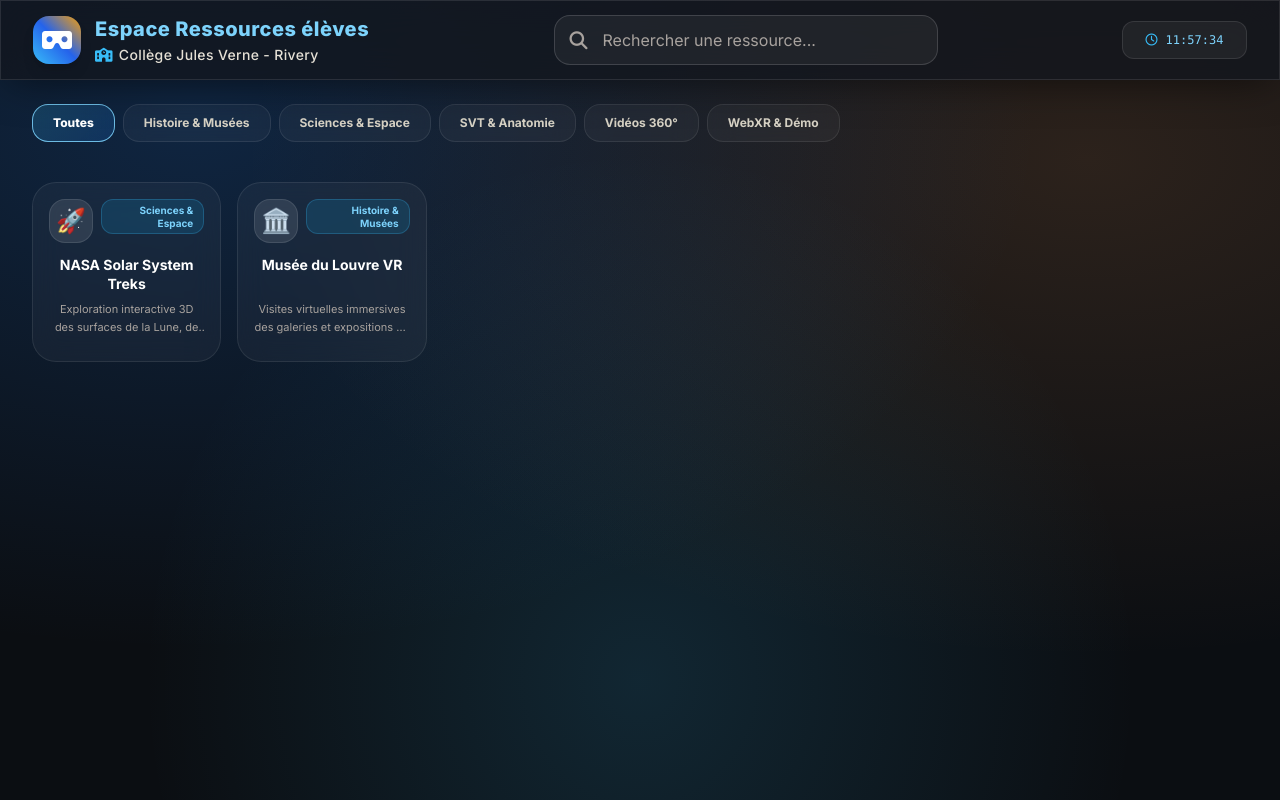
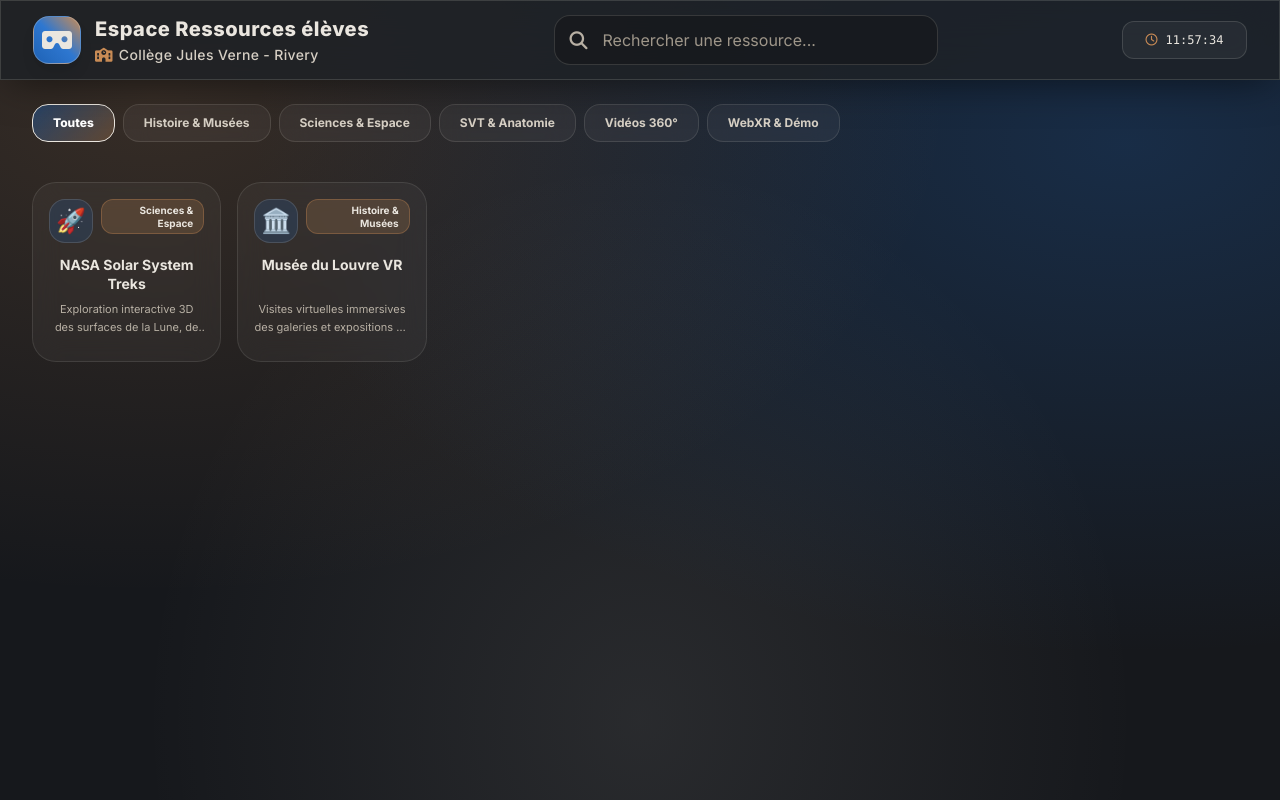
Before and after one commit to CollegesCD80/Mes-Liens-Rivery, a plain HTML site: page index.html in a window 1280 px wide. Drawn offline with nearby package versions, Linux system fonts and the light colour scheme; no server answers.

Commit message:
Revise color scheme and background styles in index.html
Updated color scheme and background styles for improved aesthetics. Adjusted button and text colors for better visibility.

```diff
--- a/index.html
+++ b/index.html
@@ -19,8 +19,8 @@
                     fontFamily: { sans: ['Inter', 'sans-serif'] },
                     colors: {
                         quest: {
-                            blue: '#1d6fd6', purple: '#d98a4e', cyan: '#38bdf8',
-                            dark: '#0b0e12', panel: 'rgba(18, 23, 30, 0.78)', card: 'rgba(245, 242, 236, 0.05)'
+                            blue: '#1E62B5', purple: '#C88B55', cyan: '#EAE6DF',
+                            dark: '#16181C', panel: 'rgba(30, 33, 39, 0.82)', card: 'rgba(234, 230, 223, 0.05)'
                         }
                     }
                 }
@@ -30,27 +30,27 @@
 
     <style>
         body {
-            background-color: #0b0e12;
+            background-color: #16181C;
             background-image:
-                radial-gradient(at 15% 15%, rgba(29, 111, 214, 0.24) 0px, transparent 55%),
-                radial-gradient(at 85% 20%, rgba(217, 138, 78, 0.16) 0px, transparent 55%),
-                radial-gradient(at 50% 85%, rgba(56, 189, 248, 0.14) 0px, transparent 55%);
+                radial-gradient(at 12% 12%, rgba(200, 139, 85, 0.18) 0px, transparent 50%),
+                radial-gradient(at 88% 18%, rgba(30, 98, 181, 0.28) 0px, transparent 55%),
+                radial-gradient(at 50% 90%, rgba(234, 230, 223, 0.09) 0px, transparent 55%);
             background-attachment: fixed;
             min-height: 100vh;
-            color: #f3f1ec;
+            color: #EAE6DF;
         }
         .glass-panel {
-            background: rgba(18, 23, 30, 0.78);
+            background: rgba(30, 33, 39, 0.82);
             backdrop-filter: blur(20px);
             -webkit-backdrop-filter: blur(20px);
-            border: 1px solid rgba(243, 241, 236, 0.13);
+            border: 1px solid rgba(234, 230, 223, 0.14);
             box-shadow: 0 10px 40px -10px rgba(0, 0, 0, 0.55);
         }
         .glass-card {
-            background: rgba(243, 241, 236, 0.04);
+            background: rgba(234, 230, 223, 0.045);
             backdrop-filter: blur(14px);
             -webkit-backdrop-filter: blur(14px);
-            border: 1px solid rgba(243, 241, 236, 0.09);
+            border: 1px solid rgba(234, 230, 223, 0.11);
             transition: all 0.25s cubic-bezier(0.4, 0, 0.2, 1);
             text-decoration: none;
             display: flex;
@@ -59,73 +59,73 @@
             outline: none;
         }
         .glass-card:hover {
-            background: rgba(243, 241, 236, 0.09);
-            border-color: rgba(56, 189, 248, 0.55);
+            background: rgba(234, 230, 223, 0.09);
+            border-color: rgba(200, 139, 85, 0.65);
             transform: translateY(-4px) scale(1.01);
-            box-shadow: 0 12px 30px -5px rgba(56, 189, 248, 0.25);
+            box-shadow: 0 12px 30px -5px rgba(30, 98, 181, 0.35);
         }
         .vr-btn { transition: all 0.2s cubic-bezier(0.4, 0, 0.2, 1); }
         .vr-btn:active { transform: scale(0.95); }
 
         /* Style des boutons de catégories sans aucune ombre */
         .category-btn {
-            background: rgba(243, 241, 236, 0.04);
+            background: rgba(234, 230, 223, 0.05);
             backdrop-filter: blur(14px);
-            border: 1px solid rgba(243, 241, 236, 0.09);
+            border: 1px solid rgba(234, 230, 223, 0.12);
             transition: all 0.25s cubic-bezier(0.4, 0, 0.2, 1);
         }
         .category-btn:hover {
-            background: rgba(243, 241, 236, 0.09);
-            border-color: rgba(56, 189, 248, 0.55);
+            background: rgba(234, 230, 223, 0.11);
+            border-color: rgba(46, 119, 208, 0.7);
         }
         .category-btn.active {
-            background: linear-gradient(135deg, rgba(56, 189, 248, 0.2) 0%, rgba(29, 111, 214, 0.22) 100%);
-            border-color: rgba(125, 211, 252, 0.85);
-            color: #ffffff;
+            background: linear-gradient(135deg, rgba(30, 98, 181, 0.45) 0%, rgba(200, 139, 85, 0.3) 100%);
+            border-color: #EAE6DF;
+            color: #FFFFFF;
             font-weight: 800;
         }
     </style>
 </head>
-<body class="font-sans antialiased text-[#f3f1ec] min-h-screen flex flex-col pb-12 select-none">
+<body class="font-sans antialiased text-[#EAE6DF] min-h-screen flex flex-col pb-12 select-none">
 
     <!-- TOP HEADER -->
-    <header class="sticky top-0 z-40 glass-panel border-b border-white/10 px-4 lg:px-8 py-3.5 mb-6">
+    <header class="sticky top-0 z-40 glass-panel border-b border-[#EAE6DF]/15 px-4 lg:px-8 py-3.5 mb-6">
         <div class="max-w-[95rem] mx-auto flex flex-col md:flex-row items-center justify-between gap-4">
             <div class="flex items-center gap-3.5 w-full md:w-auto justify-between md:justify-start">
                 <div class="flex items-center gap-3.5">
-                    <div class="w-12 h-12 rounded-2xl bg-gradient-to-tr from-sky-400 via-blue-600 to-amber-500 flex items-center justify-center shadow-lg text-white text-2xl font-black shrink-0">
+                    <div class="w-12 h-12 rounded-2xl bg-gradient-to-tr from-[#1E62B5] via-[#2E77D0] to-[#C88B55] flex items-center justify-center shadow-lg text-[#EAE6DF] text-2xl font-black shrink-0 border border-[#EAE6DF]/25">
                         <i class="fa-solid fa-vr-cardboard"></i>
                     </div>
                     <div>
-                        <h1 class="text-lg md:text-xl font-extrabold tracking-wide text-sky-300">
+                        <h1 class="text-lg md:text-xl font-extrabold tracking-wide text-[#EAE6DF]">
                             Espace Ressources élèves
                         </h1>
-                        <p class="text-sm text-[#e6e1d6] font-medium tracking-wide flex items-center gap-1.5 mt-0.5">
-                            <i class="fa-solid fa-school text-sky-400"></i>
+                        <p class="text-sm text-[#D6CFC4] font-medium tracking-wide flex items-center gap-1.5 mt-0.5">
+                            <i class="fa-solid fa-school text-[#C88B55]"></i>
                             <span>Collège Jules Verne - Rivery</span>
                         </p>
                     </div>
                 </div>
-                <div id="vr-clock-mobile" class="text-xs font-mono bg-white/5 border border-white/10 px-3 py-1.5 rounded-xl text-sky-300 md:hidden flex items-center gap-1.5 min-w-[110px] justify-center">
-                    <i class="fa-regular fa-clock"></i>
+                <div id="vr-clock-mobile" class="text-xs font-mono bg-[#EAE6DF]/5 border border-[#EAE6DF]/15 px-3 py-1.5 rounded-xl text-[#EAE6DF] md:hidden flex items-center gap-1.5 min-w-[110px] justify-center">
+                    <i class="fa-regular fa-clock text-[#C88B55]"></i>
                     <span class="clock-text">--:--:--</span>
                 </div>
             </div>
 
             <!-- Search Bar -->
             <div class="relative w-full md:w-96">
-                <div class="absolute inset-y-0 left-0 pl-4 flex items-center pointer-events-none text-stone-400 text-lg">
+                <div class="absolute inset-y-0 left-0 pl-4 flex items-center pointer-events-none text-[#B8B0A4] text-lg">
                     <i class="fa-solid fa-magnifying-glass"></i>
                 </div>
-                <input type="text" id="searchInput" placeholder="Rechercher une ressource..." class="w-full pl-12 pr-10 py-3 rounded-2xl bg-white/5 border border-white/15 text-white placeholder-stone-400 text-base focus:outline-none focus:border-sky-400">
-                <button id="clearSearch" class="hidden absolute inset-y-0 right-0 pr-4 flex items-center text-stone-400 hover:text-white">
+                <input type="text" id="searchInput" placeholder="Rechercher une ressource..." class="w-full pl-12 pr-10 py-3 rounded-2xl bg-[#16181C]/70 border border-[#EAE6DF]/15 text-[#EAE6DF] placeholder-[#9E9689] text-base focus:outline-none focus:border-[#2E77D0]">
+                <button id="clearSearch" class="hidden absolute inset-y-0 right-0 pr-4 flex items-center text-[#B8B0A4] hover:text-white">
                     <i class="fa-solid fa-xmark"></i>
                 </button>
             </div>
 
             <div class="flex items-center gap-3 w-full md:w-auto justify-end">
-                <div id="vr-clock-desktop" class="hidden md:flex text-xs font-mono bg-white/5 border border-white/10 px-3.5 py-2.5 rounded-xl text-sky-300 items-center gap-2 min-w-[125px] justify-center">
-                    <i class="fa-regular fa-clock text-sky-400"></i>
+                <div id="vr-clock-desktop" class="hidden md:flex text-xs font-mono bg-[#EAE6DF]/5 border border-[#EAE6DF]/15 px-3.5 py-2.5 rounded-xl text-[#EAE6DF] items-center gap-2 min-w-[125px] justify-center">
+                    <i class="fa-regular fa-clock text-[#C88B55]"></i>
                     <span class="clock-text">--:--:--</span>
                 </div>
             </div>
@@ -143,8 +143,8 @@
         <section class="flex-1">
             <div id="bookmarkGrid" class="grid grid-cols-1 sm:grid-cols-2 md:grid-cols-3 lg:grid-cols-4 xl:grid-cols-6 gap-4 justify-items-center"></div>
             <div id="emptyState" class="hidden flex-col items-center justify-center py-16 text-center glass-panel rounded-3xl mt-4">
-                <h3 class="text-xl font-bold text-white mb-1">Aucune ressource trouvée</h3>
-                <button id="btnResetFilters" class="vr-btn mt-4 px-5 py-2.5 bg-sky-500/20 text-sky-300 border border-sky-500/40 rounded-xl text-sm font-semibold">
+                <h3 class="text-xl font-bold text-[#EAE6DF] mb-1">Aucune ressource trouvée</h3>
+                <button id="btnResetFilters" class="vr-btn mt-4 px-5 py-2.5 bg-[#1E62B5]/25 text-[#EAE6DF] border border-[#2E77D0]/50 rounded-xl text-sm font-semibold">
                     Réinitialiser les filtres
                 </button>
             </div>
@@ -223,7 +223,7 @@
             sortedCategories.forEach(cat => {
                 const btn = document.createElement('button');
                 const isActive = (cat === currentCategory);
-                btn.className = `vr-btn px-5 py-2.5 rounded-2xl text-xs font-bold transition-all category-btn ${isActive ? 'active' : 'text-[#d6d1c4]'}`;
+                btn.className = `vr-btn px-5 py-2.5 rounded-2xl text-xs font-bold transition-all category-btn ${isActive ? 'active' : 'text-[#D6CFC4]'}`;
                 btn.innerHTML = `<span>${escapeHTML(cat)}</span>`;
                 btn.addEventListener('click', () => {
                     currentCategory = cat;
@@ -253,16 +253,16 @@
                 card.className = 'glass-card rounded-3xl p-4 relative w-full';
 
                 let iconHTML = `<span class="text-2xl">${item.icon || '🌐'}</span>`;
-                if (item.icon && item.icon.startsWith('fa-')) iconHTML = `<i class="fa-brands ${item.icon} text-2xl text-sky-400"></i>`;
+                if (item.icon && item.icon.startsWith('fa-')) iconHTML = `<i class="fa-brands ${item.icon} text-2xl text-[#6BA6EB]"></i>`;
 
                 card.innerHTML = `
                     <div>
                         <div class="flex items-start justify-between gap-2 mb-3">
-                            <div class="w-11 h-11 rounded-2xl bg-white/10 border border-white/10 flex items-center justify-center shrink-0">${iconHTML}</div>
-                            <span class="text-[10px] font-bold px-2.5 py-1 rounded-xl bg-sky-500/15 border border-sky-400/25 text-sky-300 line-clamp-2 leading-tight text-right">${escapeHTML(item.category)}</span>
+                            <div class="w-11 h-11 rounded-2xl bg-[#1E62B5]/20 border border-[#EAE6DF]/15 flex items-center justify-center shrink-0">${iconHTML}</div>
+                            <span class="text-[10px] font-bold px-2.5 py-1 rounded-xl bg-[#C88B55]/20 border border-[#C88B55]/35 text-[#EAE6DF] line-clamp-2 leading-tight text-right">${escapeHTML(item.category)}</span>
                         </div>
-                        <h3 class="text-sm font-bold text-white text-center mb-1.5 line-clamp-2 leading-snug min-h-[2.5rem]" title="${escapeHTML(item.title)}">${escapeHTML(item.title)}</h3>
-                        <p class="text-stone-400 text-[11px] text-center leading-relaxed line-clamp-2 mb-2">${escapeHTML(item.description || '')}</p>
+                        <h3 class="text-sm font-bold text-[#EAE6DF] text-center mb-1.5 line-clamp-2 leading-snug min-h-[2.5rem]" title="${escapeHTML(item.title)}">${escapeHTML(item.title)}</h3>
+                        <p class="text-[#B8B0A4] text-[11px] text-center leading-relaxed line-clamp-2 mb-2">${escapeHTML(item.description || '')}</p>
                     </div>
                 `;
                 bookmarkGrid.appendChild(card);
```
